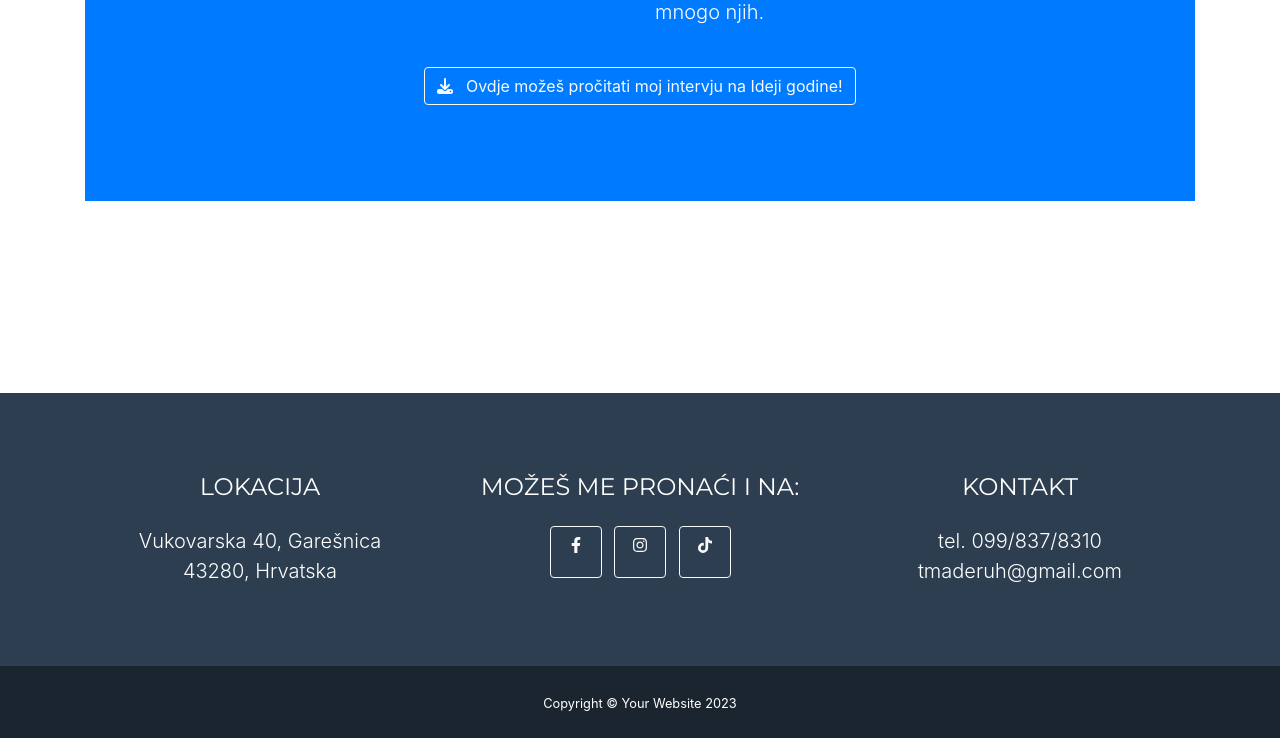
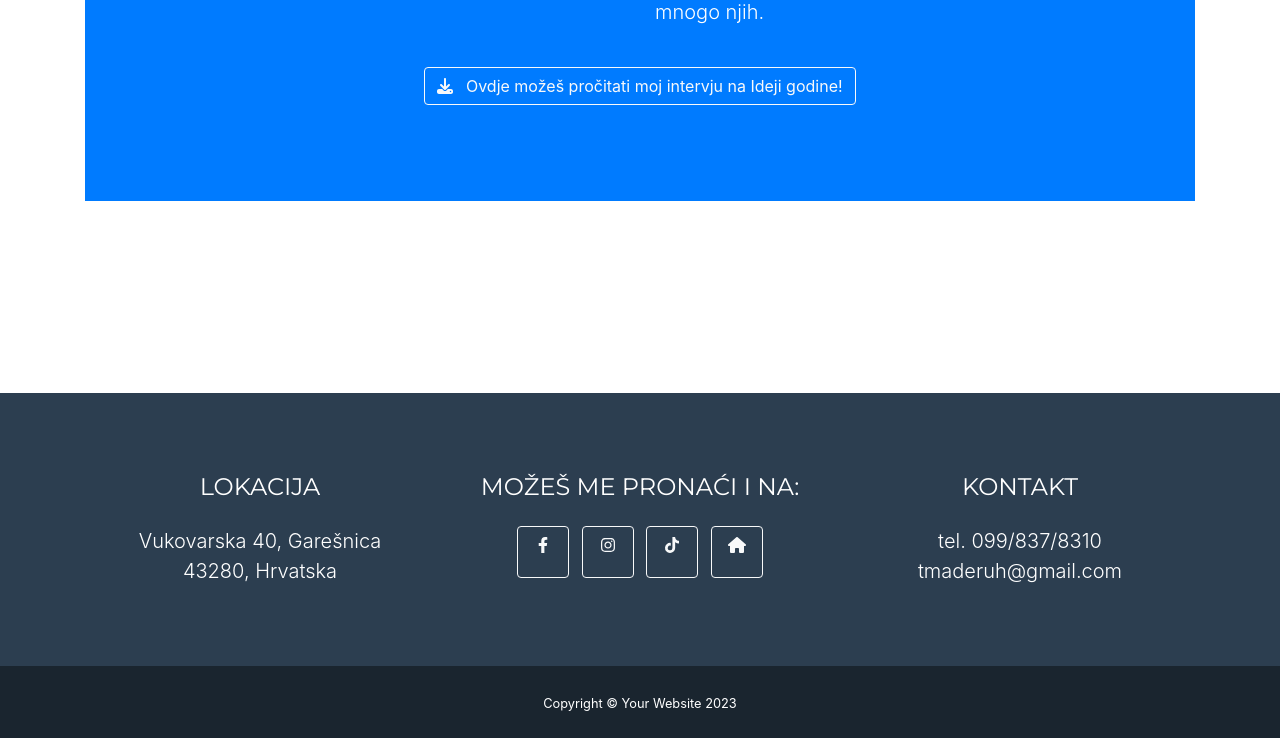
Before and after one commit to taramaderuh1/mojweb, a plain HTML site: page index.html in a window 1280 px wide. Shown: the part 3613-4351 px from the top of the page. Drawn offline with nearby package versions, Linux system fonts and the light colour scheme.

Commit message:
Add files via upload

```diff
--- a/index.html
+++ b/index.html
@@ -136,7 +136,9 @@
                         <a class="btn btn-outline-light btn-social mx-1" href="https://www.facebook.com/profile.php?id=100051302949667!"><i class="fab fa-fw fa-facebook-f"></i></a>
                         <a class="btn btn-outline-light btn-social mx-1" href="https://www.instagram.com/tara.maderuh?igsh=NGNqMndrazdlYzEy!"><i class="fab fa-fw fa-instagram"></i></a>
                         <a class="btn btn-outline-light btn-social mx-1" href="https://www.tiktok.com/@tara.maderuh?_r=1&_d=ec3d6eg9b0fg35&sec_uid=MS4wLjABAAAAFgRb0qKIPGNyhCmgHJxlcNwCfSGIBfJjgltGNv38fU1FykfNjjPorQLlM_dnu-QI&share_author_id=6715092742218875910&sharer_language=en&source=h5_m&u_code=d79fbekmmbekfl&ug_btm=b8727,b0&sec_user_id=MS4wLjABAAAAFgRb0qKIPGNyhCmgHJxlcNwCfSGIBfJjgltGNv38fU1FykfNjjPorQLlM_dnu-QI&utm_source=copy&social_share_type=5&utm_campaign=client_share&utm_medium=ios&tt_from=copy&user_id=6715092742218875910&enable_checksum=1&share_link_id=81FC9265-5443-47A6-BFCF-1FCB1F87D90B&share_app_id=1233!"><i class="fab fa-fw fa-tiktok"></i></a>
-
+                        <a class="btn btn-outline-light btn-social mx-1" href="http://ss-ekonomskaituristicka-da.skole.hr/">
+                            <i class="fas fa-home"></i>
+                        </a>
                     </div>
                     <!-- Footer About Text-->
                     <div class="col-lg-4">
```
